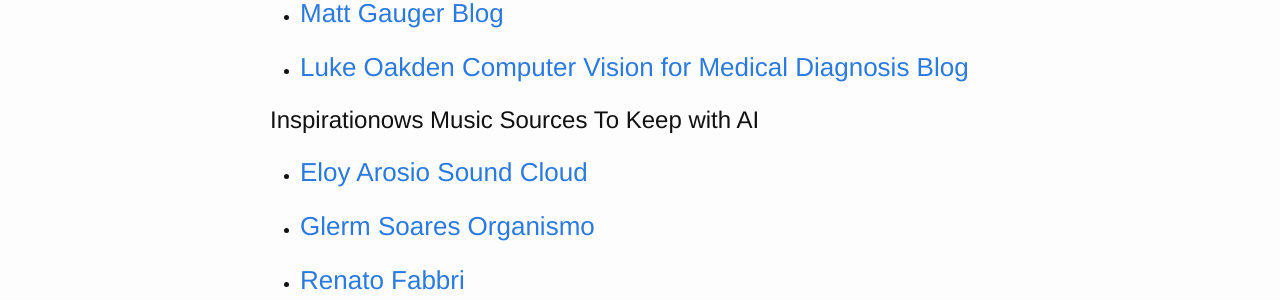
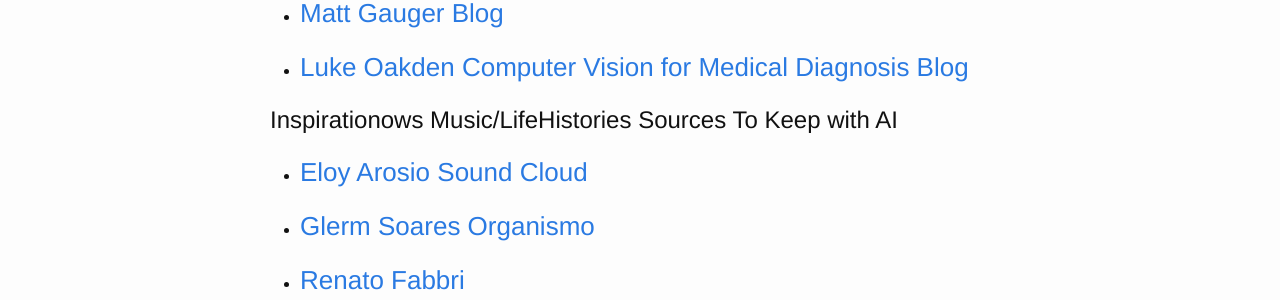
Before and after one commit to Uiuran/portfolio-datascience, a Jekyll site: the page built from _posts/2019-09-21-Best-AI-Sound-Blogs.markdown, in a window 1280 px wide. Shown: the part 1155-1455 px from the top of the page. Built offline with Jekyll 4.4.1, drawn with Linux system fonts in a browser that asks for light colours; comment, search, counter and statistics services are not loaded.

Commit message:
Update 2019-09-21-Best-AI-Sound-Blogs.markdown

```diff
--- a/_posts/2019-09-21-Best-AI-Sound-Blogs.markdown
+++ b/_posts/2019-09-21-Best-AI-Sound-Blogs.markdown
@@ -35,7 +35,7 @@
 - ### [Matt Gauger Blog][mattgauger]
 - ### [Luke Oakden Computer Vision for Medical Diagnosis Blog][luke]
 
-# Inspirationows Music Sources To Keep with AI
+# Inspirationows Music/LifeHistories Sources To Keep with AI
 
 - ### [Eloy Arosio Sound Cloud][eloy]
 - ### [Glerm Soares Organismo][glerm]
```
Also changed, not shown: other parts of _posts/2019-09-21-Best-AI-Sound-Blogs.markdown (+1 -0 lines).
